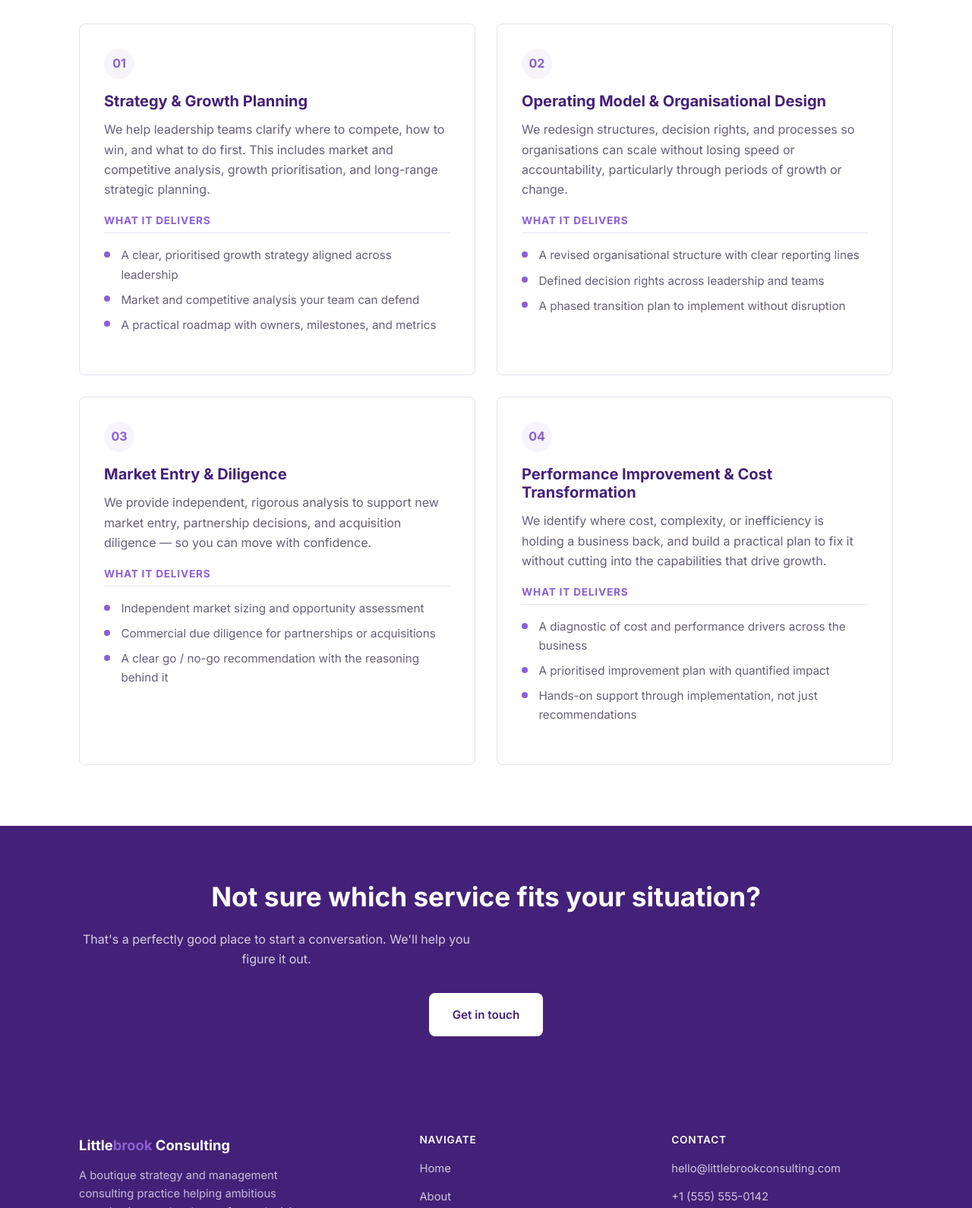
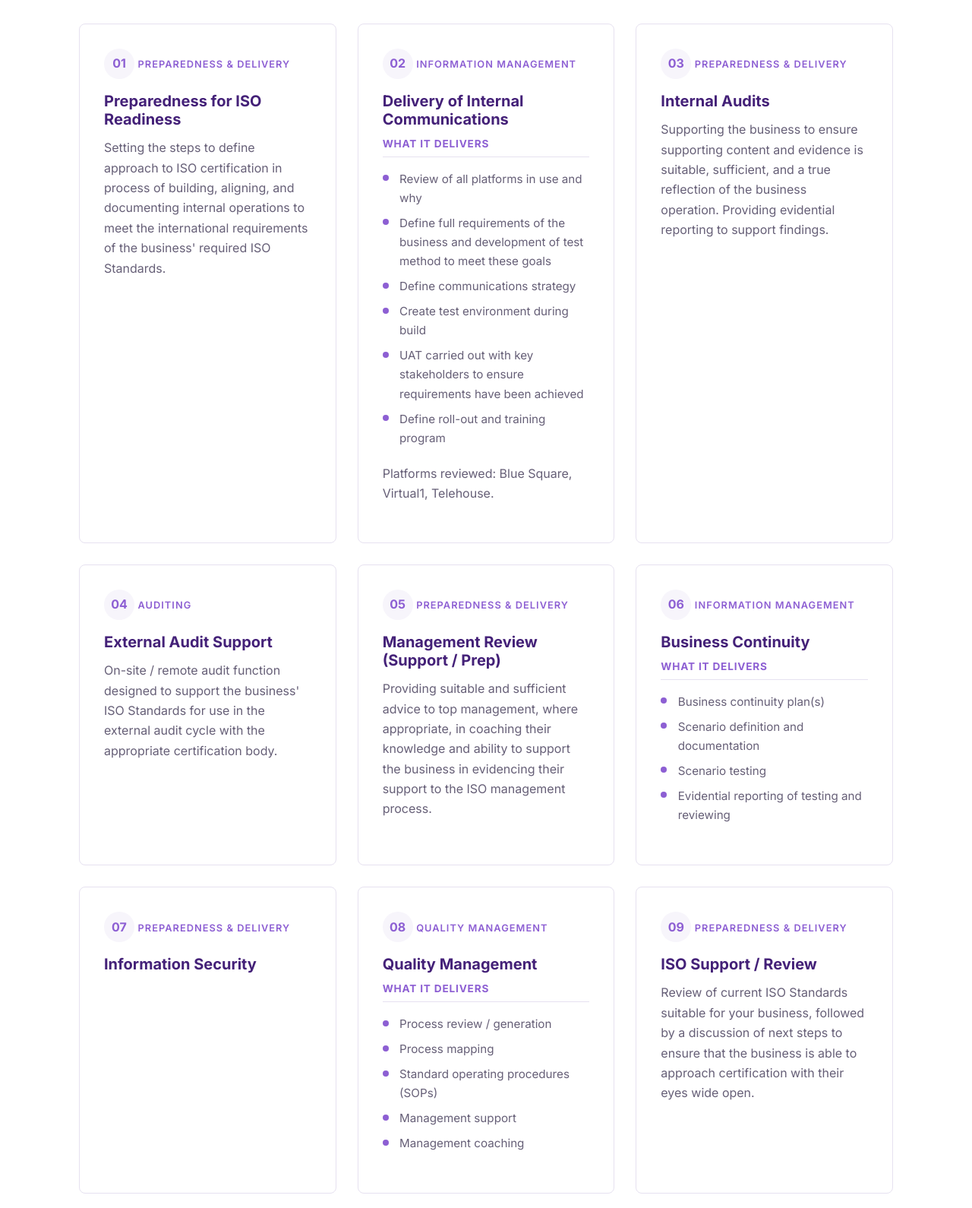
Before and after one commit to alan-littlebrook/littlebrook-web, a plain HTML site: page services.html in a window 1280 px wide. Shown: the part 640-2230 px from the top of the page at 76% size. Drawn offline with Linux system fonts and the light colour scheme.

Commit message:
Add files via upload

```diff
--- a/services.html
+++ b/services.html
@@ -4,7 +4,7 @@
   <meta charset="UTF-8" />
   <meta name="viewport" content="width=device-width, initial-scale=1.0" />
   <title>Services | Littlebrook Consulting</title>
-  <meta name="description" content="Strategy and growth planning, operating model design, market entry and diligence, and performance improvement services from Littlebrook Consulting." />
+  <meta name="description" content="ISO readiness, internal and external audit support, information management, and quality management services from Littlebrook Consulting." />
   <link rel="preconnect" href="https://fonts.googleapis.com" />
   <link rel="preconnect" href="https://fonts.gstatic.com" crossorigin />
   <link href="https://fonts.googleapis.com/css2?family=Inter:wght@400;500;600;700&display=swap" rel="stylesheet" />
@@ -36,61 +36,97 @@
         <div class="hero-card">
           <span class="eyebrow">Services</span>
           <h1>Focused expertise, applied where it matters most</h1>
-          <p>We work across four core disciplines. Most engagements draw on more than one — we scope each project around your specific question rather than a fixed methodology.</p>
+          <p>We work across four service areas — preparedness and delivery, information management, auditing, and quality management — helping businesses build, align, and evidence the internal operations required to meet ISO Standards.</p>
         </div>
       </div>
     </section>
 
     <section>
       <div class="container">
-        <div class="grid grid-2">
+        <div class="grid grid-3">
 
-          <article class="card" id="strategy-growth">
+          <article class="card" id="iso-readiness">
             <div class="card-number">01</div>
-            <h3>Strategy &amp; Growth Planning</h3>
-            <p>We help leadership teams clarify where to compete, how to win, and what to do first. This includes market and competitive analysis, growth prioritisation, and long-range strategic planning.</p>
+            <span class="eyebrow">Preparedness &amp; Delivery</span>
+            <h3>Preparedness for ISO Readiness</h3>
+            <p>Setting the steps to define approach to ISO certification in process of building, aligning, and documenting internal operations to meet the international requirements of the business' required ISO Standards.</p>
+          </article>
+
+          <article class="card" id="internal-communications">
+            <div class="card-number">02</div>
+            <span class="eyebrow">Information Management</span>
+            <h3>Delivery of Internal Communications</h3>
             <h4 class="card-subheading">What it delivers</h4>
             <ul class="service-delivers">
-              <li>A clear, prioritised growth strategy aligned across leadership</li>
-              <li>Market and competitive analysis your team can defend</li>
-              <li>A practical roadmap with owners, milestones, and metrics</li>
+              <li>Review of all platforms in use and why</li>
+              <li>Define full requirements of the business and development of test method to meet these goals</li>
+              <li>Define communications strategy</li>
+              <li>Create test environment during build</li>
+              <li>UAT carried out with key stakeholders to ensure requirements have been achieved</li>
+              <li>Define roll-out and training program</li>
+            </ul>
+            <p>Platforms reviewed: Blue Square, Virtual1, Telehouse.</p>
+          </article>
+
+          <article class="card" id="internal-audits">
+            <div class="card-number">03</div>
+            <span class="eyebrow">Preparedness &amp; Delivery</span>
+            <h3>Internal Audits</h3>
+            <p>Supporting the business to ensure supporting content and evidence is suitable, sufficient, and a true reflection of the business operation. Providing evidential reporting to support findings.</p>
+          </article>
+
+          <article class="card" id="external-audit-support">
+            <div class="card-number">04</div>
+            <span class="eyebrow">Auditing</span>
+            <h3>External Audit Support</h3>
+            <p>On-site / remote audit function designed to support the business' ISO Standards for use in the external audit cycle with the appropriate certification body.</p>
+          </article>
+
+          <article class="card" id="management-review">
+            <div class="card-number">05</div>
+            <span class="eyebrow">Preparedness &amp; Delivery</span>
+            <h3>Management Review (Support / Prep)</h3>
+            <p>Providing suitable and sufficient advice to top management, where appropriate, in coaching their knowledge and ability to support the business in evidencing their support to the ISO management process.</p>
+          </article>
+
+          <article class="card" id="business-continuity">
+            <div class="card-number">06</div>
+            <span class="eyebrow">Information Management</span>
+            <h3>Business Continuity</h3>
+            <h4 class="card-subheading">What it delivers</h4>
+            <ul class="service-delivers">
+              <li>Business continuity plan(s)</li>
+              <li>Scenario definition and documentation</li>
+              <li>Scenario testing</li>
+              <li>Evidential reporting of testing and reviewing</li>
             </ul>
           </article>
 
-          <article class="card" id="operating-model">
-            <div class="card-number">02</div>
-            <h3>Operating Model &amp; Organisational Design</h3>
-            <p>We redesign structures, decision rights, and processes so organisations can scale without losing speed or accountability, particularly through periods of growth or change.</p>
+          <article class="card" id="information-security">
+            <div class="card-number">07</div>
+            <span class="eyebrow">Preparedness &amp; Delivery</span>
+            <h3>Information Security</h3>
+          </article>
+
+          <article class="card" id="quality-management">
+            <div class="card-number">08</div>
+            <span class="eyebrow">Quality Management</span>
+            <h3>Quality Management</h3>
             <h4 class="card-subheading">What it delivers</h4>
             <ul class="service-delivers">
-              <li>A revised organisational structure with clear reporting lines</li>
-              <li>Defined decision rights across leadership and teams</li>
-              <li>A phased transition plan to implement without disruption</li>
+              <li>Process review / generation</li>
+              <li>Process mapping</li>
+              <li>Standard operating procedures (SOPs)</li>
+              <li>Management support</li>
+              <li>Management coaching</li>
             </ul>
           </article>
 
-          <article class="card" id="market-entry">
-            <div class="card-number">03</div>
-            <h3>Market Entry &amp; Diligence</h3>
-            <p>We provide independent, rigorous analysis to support new market entry, partnership decisions, and acquisition diligence — so you can move with confidence.</p>
-            <h4 class="card-subheading">What it delivers</h4>
-            <ul class="service-delivers">
-              <li>Independent market sizing and opportunity assessment</li>
-              <li>Commercial due diligence for partnerships or acquisitions</li>
-              <li>A clear go / no-go recommendation with the reasoning behind it</li>
-            </ul>
-          </article>
-
-          <article class="card" id="performance-improvement">
-            <div class="card-number">04</div>
-            <h3>Performance Improvement &amp; Cost Transformation</h3>
-            <p>We identify where cost, complexity, or inefficiency is holding a business back, and build a practical plan to fix it without cutting into the capabilities that drive growth.</p>
-            <h4 class="card-subheading">What it delivers</h4>
-            <ul class="service-delivers">
-              <li>A diagnostic of cost and performance drivers across the business</li>
-              <li>A prioritised improvement plan with quantified impact</li>
-              <li>Hands-on support through implementation, not just recommendations</li>
-            </ul>
+          <article class="card" id="iso-support-review">
+            <div class="card-number">09</div>
+            <span class="eyebrow">Preparedness &amp; Delivery</span>
+            <h3>ISO Support / Review</h3>
+            <p>Review of current ISO Standards suitable for your business, followed by a discussion of next steps to ensure that the business is able to approach certification with their eyes wide open.</p>
           </article>
 
         </div>
```
